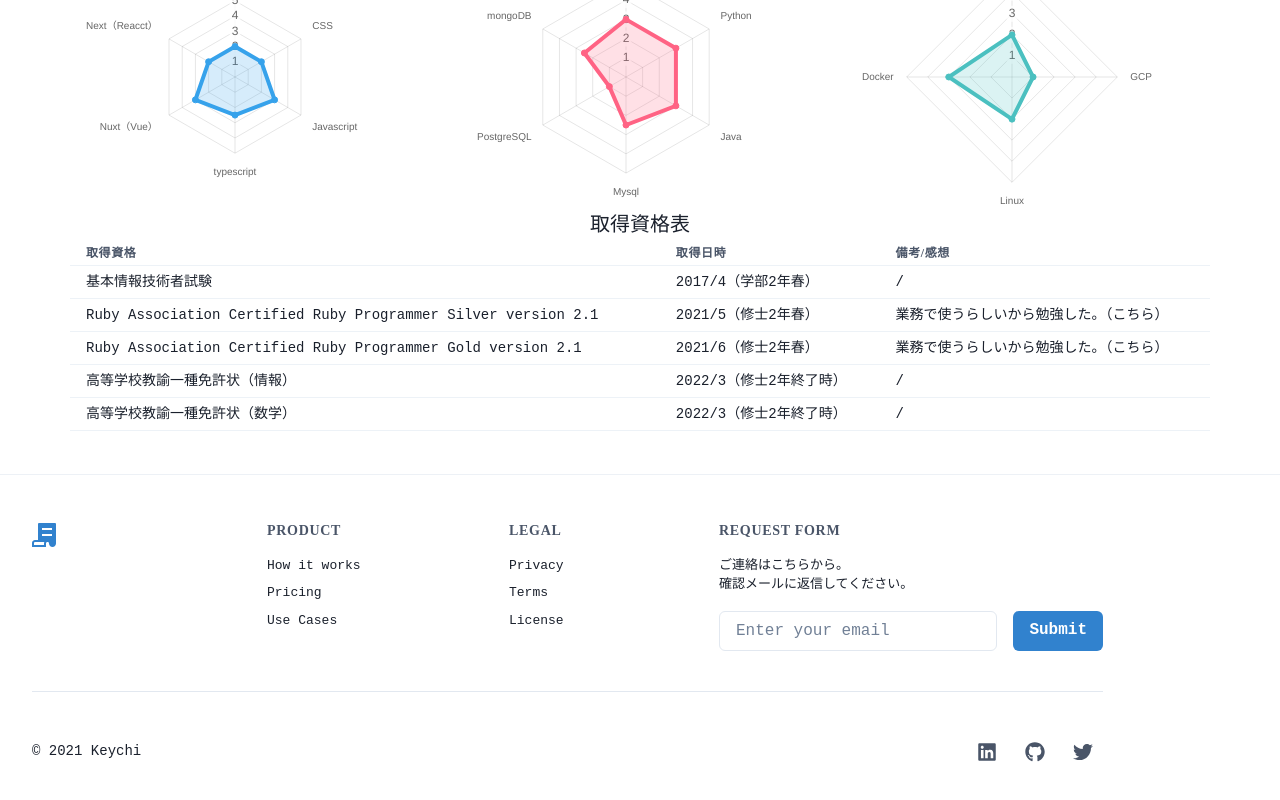
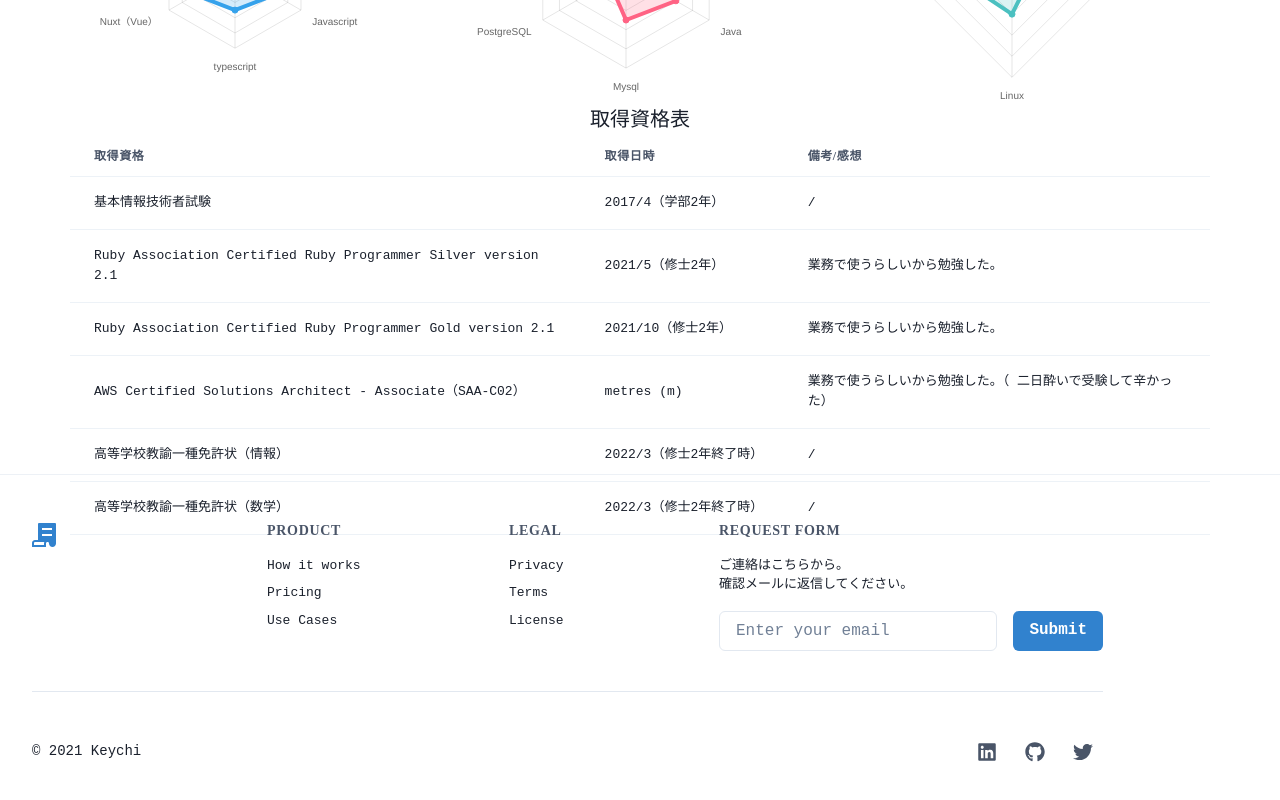
Before and after one commit to keychi25/keychi-lounge, a Next.js app: page / in a window 1280 px wide. Shown: the part 3530-4330 px from the top of the page. Built offline with nearby package versions, Linux system fonts and the light colour scheme; a web font is replaced by a local one.

Commit message:
add: table

```diff
--- a/component/Skill.tsx
+++ b/component/Skill.tsx
@@ -8,7 +8,62 @@ import {
   Text,
 } from "@chakra-ui/react";
 import RadertChart from "./graph/RadertChart";
+import { Column } from "react-table";
 import SkillTable from "./SkillTable";
+
+type UnitConversion = {
+  name: string;
+  datetime: string;
+  comment: string;
+};
+
+const data: UnitConversion[] = [
+  {
+    name: "基本情報技術者試験",
+    datetime: "2017/4（学部2年）",
+    comment: "/",
+  },
+  {
+    name: "Ruby Association Certified Ruby Programmer Silver version 2.1",
+    datetime: "2021/5（修士2年）",
+    comment: "業務で使うらしいから勉強した。",
+  },
+  {
+    name: "Ruby Association Certified Ruby Programmer Gold version 2.1",
+    datetime: "2021/10（修士2年）",
+    comment: "業務で使うらしいから勉強した。",
+  },
+  {
+    name: "AWS Certified Solutions Architect - Associate（SAA-C02）",
+    datetime: "metres (m)",
+    comment: "業務で使うらしいから勉強した。（ 二日酔いで受験して辛かった）",
+  },
+  {
+    name: "高等学校教諭一種免許状（情報）",
+    datetime: "2022/3（修士2年終了時）",
+    comment: "/",
+  },
+  {
+    name: "高等学校教諭一種免許状（数学）",
+    datetime: "2022/3（修士2年終了時）",
+    comment: "/",
+  },
+];
+
+const columns: Column<UnitConversion>[] = [
+  {
+    Header: "取得資格",
+    accessor: "name",
+  },
+  {
+    Header: "取得日時",
+    accessor: "datetime",
+  },
+  {
+    Header: "備考/感想",
+    accessor: "comment",
+  },
+];
 
 const Skill = () => {
   const frontendData = {
@@ -92,7 +147,7 @@ const Skill = () => {
                 <RadertChart {...serverData} />
               </SimpleGrid>
               <Text fontSize="xl">取得資格表</Text>
-              <SkillTable />
+              <SkillTable columns={columns} data={data} />
             </Box>
           </Stack>
         </Flex>
--- a/component/SkillTable.tsx
+++ b/component/SkillTable.tsx
@@ -1,59 +1,64 @@
-import Link from "next/link";
-import { Table, Thead, Tbody, Tr, Th, Td } from "@chakra-ui/react";
+import * as React from "react";
+import { Table, Thead, Tbody, Tr, Th, Td, chakra } from "@chakra-ui/react";
+import { TriangleDownIcon, TriangleUpIcon } from "@chakra-ui/icons";
+import { useTable, useSortBy, Column } from "react-table";
 
-const SkillTable = () => {
+export type DataTableProps<Data extends object> = {
+  data: Data[];
+  columns: Column<Data>[];
+};
+
+export default function SkillTable<Data extends object>({
+  data,
+  columns,
+}: DataTableProps<Data>) {
+  const { getTableProps, getTableBodyProps, headerGroups, rows, prepareRow } =
+    useTable({ columns, data }, useSortBy);
+
   return (
-    <>
-      <Table variant="simple" size="sm">
+    <Table {...getTableProps()}>
       <Thead>
-          <Tr>
-            <Th>取得資格</Th>
-            <Th>取得日時</Th>
-            <Th>備考/感想</Th>
+        {headerGroups.map((headerGroup: any) => (
+          <Tr key={headerGroup.headers} {...headerGroup.getHeaderGroupProps()}>
+            {headerGroup.headers.map((column: any) => (
+              <Th
+                key={column.accessor}
+                {...column.getHeaderProps(column.getSortByToggleProps())}
+                isNumeric={column.isNumeric}
+              >
+                {column.render("Header")}
+                <chakra.span pl="4">
+                  {column.isSorted ? (
+                    column.isSortedDesc ? (
+                      <TriangleDownIcon aria-label="sorted descending" />
+                    ) : (
+                      <TriangleUpIcon aria-label="sorted ascending" />
+                    )
+                  ) : null}
+                </chakra.span>
+              </Th>
+            ))}
           </Tr>
+        ))}
       </Thead>
-        <Tbody>
-          <Tr>
-            <Td>基本情報技術者試験</Td>
-            <Td>2017/4（学部2年春）</Td>
-            <Td>/</Td>
+      <Tbody {...getTableBodyProps()}>
+        {rows.map((row: any) => {
+          prepareRow(row);
+          return (
+            <Tr key={row.name} {...row.getRowProps()}>
+              {row.cells.map((cell) => (
+                <Td
+                  key={cell.column.accessor}
+                  {...cell.getCellProps()}
+                  isNumeric={cell.column.isNumeric}
+                >
+                  {cell.render("Cell")}
+                </Td>
+              ))}
             </Tr>
-          <Tr>
-            <Td>
-              Ruby Association Certified Ruby Programmer Silver version 2.1
-            </Td>
-            <Td>2021/5（修士2年春）</Td>
-            <Td>
-              業務で使うらしいから勉強した。
-              <Link href="https://www.ruby.or.jp/ja/certification/examination/">
-                <a>（こちら）</a>
-              </Link>
-            </Td>
-          </Tr>
-          <Tr>
-            <Td>Ruby Association Certified Ruby Programmer Gold version 2.1</Td>
-            <Td>2021/6（修士2年春）</Td>
-            <Td>
-              業務で使うらしいから勉強した。
-              <Link href="https://www.ruby.or.jp/ja/certification/examination/">
-                <a>（こちら）</a>
-              </Link>
-            </Td>
-          </Tr>
-          <Tr>
-            <Td>高等学校教諭一種免許状（情報）</Td>
-            <Td>2022/3（修士2年終了時）</Td>
-            <Td>/</Td>
-          </Tr>
-          <Tr>
-            <Td>高等学校教諭一種免許状（数学）</Td>
-            <Td>2022/3（修士2年終了時）</Td>
-            <Td>/</Td>
-          </Tr>
+          );
+        })}
       </Tbody>
     </Table>
-    </>
   );
-};
-
-export default SkillTable;
+}
```
Lines whose indentation alone changed are shown as unchanged.
